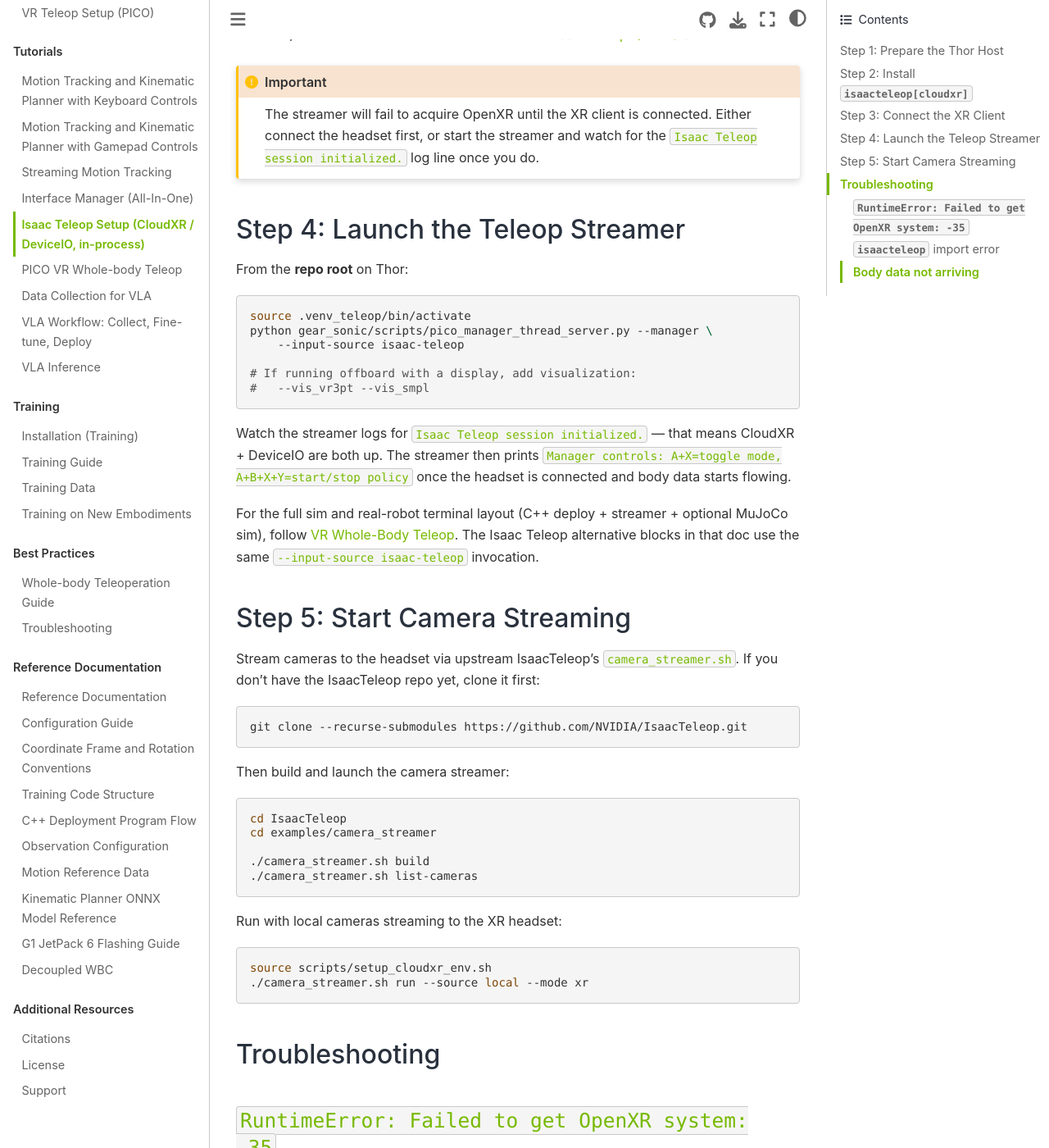
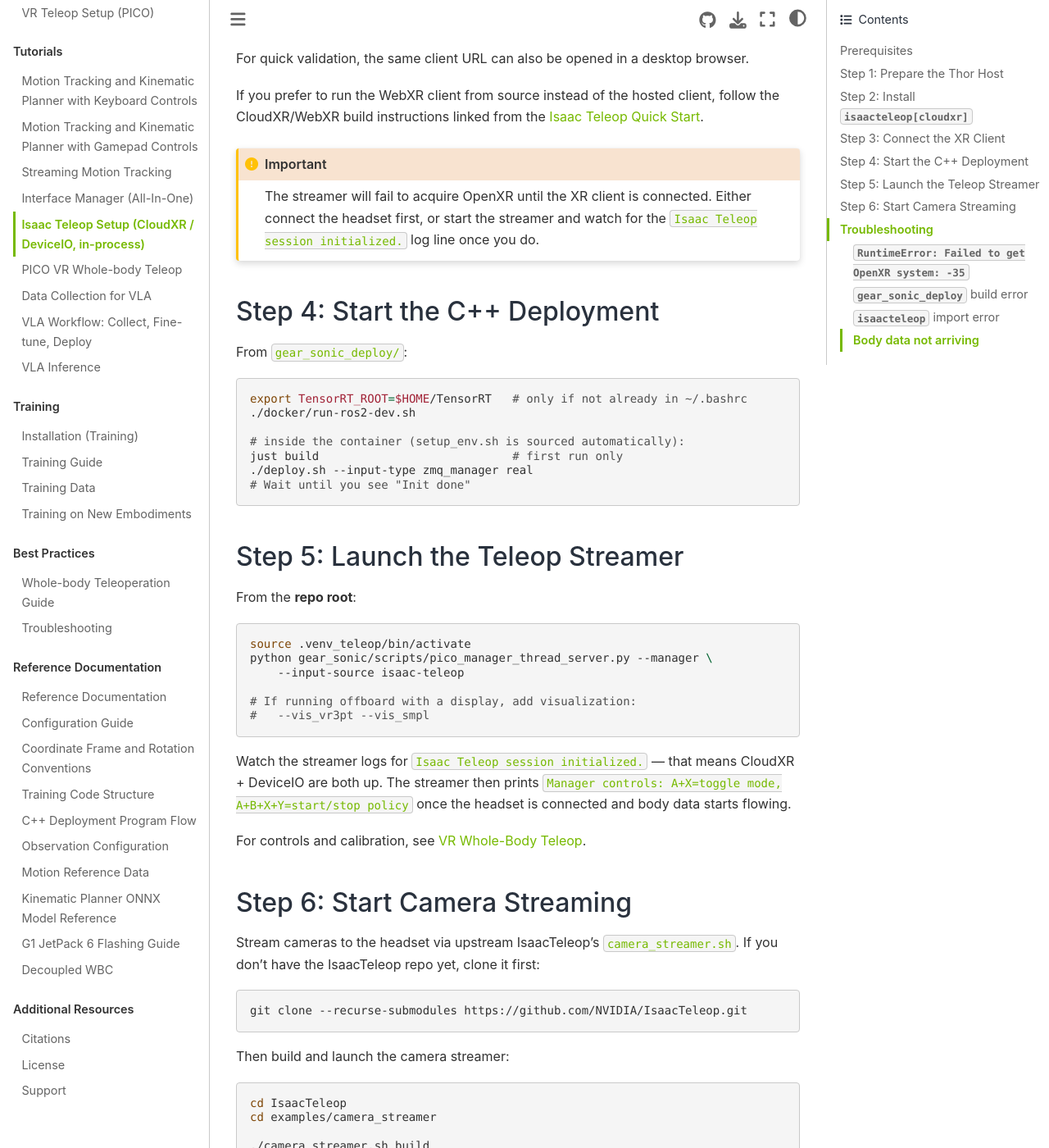
Before and after one commit to ff-eai/FFEAI-WBC, a Sphinx documentation site: the page built from docs/source/tutorials/isaac_teleop_publisher_setup.md, in a window 1280 px wide and 1400 px high, scrolled down 1944 px. Shown: the whole window at 82% size. Built offline with Sphinx 7.4.7 and the Sphinx Book theme 1.1.4, drawn with Linux system fonts in a browser that asks for light colours; some of the changed text lies outside the part shown.

Commit message:
Expand Isaac Teleop setup guide with prerequisites and deployment steps

````diff
--- a/docs/source/tutorials/isaac_teleop_publisher_setup.md
+++ b/docs/source/tutorials/isaac_teleop_publisher_setup.md
@@ -7,9 +7,12 @@
 This workflow is currently documented and supported only for **G1 + Thor backpack**.
 ```
 
-After the headset is connected to the in-process CloudXR runtime, continue with the deployment terminals in [VR Whole-Body Teleop](vr_wholebody_teleop.md) (or [Data Collection](data_collection.md)) using `--input-source isaac-teleop`.
+## Prerequisites
 
-This page is a condensed, repo-specific version of the upstream Isaac Teleop docs:
+1. **Completed the [Quick Start](../getting_started/quickstart.md)** — you can run the sim2sim loop (includes [installing the deployment](../getting_started/installation_deploy.md) and [downloading model checkpoints](../getting_started/download_models.md)).
+2. **Completed the [VR Teleop Setup](../getting_started/vr_teleop_setup.md)** — `.venv_teleop` is ready and `install_pico.sh` has been run on Thor.
+
+This page is a condensed, repo-specific version of the upstream [Isaac Teleop](https://nvidia.github.io/IsaacTeleop/) docs:
 
 - [Quick Start](https://nvidia.github.io/IsaacTeleop/main/getting_started/quick_start.html)
 - [`isaacteleop[cloudxr]` Python API](https://nvidia.github.io/IsaacTeleop/main/)
@@ -72,9 +75,23 @@
 The streamer will fail to acquire OpenXR until the XR client is connected. Either connect the headset first, or start the streamer and watch for the `Isaac Teleop session initialized.` log line once you do.
 ```
 
-## Step 4: Launch the Teleop Streamer
+## Step 4: Start the C++ Deployment
 
-From the **repo root** on Thor:
+From `gear_sonic_deploy/`:
+
+```bash
+export TensorRT_ROOT=$HOME/TensorRT   # only if not already in ~/.bashrc
+./docker/run-ros2-dev.sh
+
+# inside the container (setup_env.sh is sourced automatically):
+just build                            # first run only
+./deploy.sh --input-type zmq_manager real
+# Wait until you see "Init done"
+```
+
+## Step 5: Launch the Teleop Streamer
+
+From the **repo root**:
 
 ```bash
 source .venv_teleop/bin/activate
@@ -87,9 +104,9 @@
 
 Watch the streamer logs for `Isaac Teleop session initialized.` — that means CloudXR + DeviceIO are both up. The streamer then prints `Manager controls: A+X=toggle mode, A+B+X+Y=start/stop policy` once the headset is connected and body data starts flowing.
 
-For the full sim and real-robot terminal layout (C++ deploy + streamer + optional MuJoCo sim), follow [VR Whole-Body Teleop](vr_wholebody_teleop.md). The Isaac Teleop alternative blocks in that doc use the same `--input-source isaac-teleop` invocation.
+For controls and calibration, see [VR Whole-Body Teleop](vr_wholebody_teleop.md#pico-controls).
 
-## Step 5: Start Camera Streaming
+## Step 6: Start Camera Streaming
 
 Stream cameras to the headset via upstream IsaacTeleop's `camera_streamer.sh`. If you don't have the IsaacTeleop repo yet, clone it first:
 
@@ -123,6 +146,15 @@
 - The headset / web client is fully connected to `https://<thor-ip>:48322`
 - The CloudXR runtime subprocess is still alive (look for the `Isaac Teleop session initialized.` log)
 - `~/cloudxr.env` exists and has the right `NV_DEVICE_PROFILE` for your headset
+
+### `gear_sonic_deploy` build error
+
+If `just build` fails, rebuild from scratch inside the container (Step 4):
+
+```bash
+rm -rf build
+just build
+```
 
 ### `isaacteleop` import error
 
````
Also changed, not shown: other parts of docs/source/tutorials/isaac_teleop_publisher_setup.md (+6 -0 lines), docs/source/references/jetpack6.md (+8 -0 lines), docs/source/user_guide/troubleshooting.md (+16 -0 lines).
